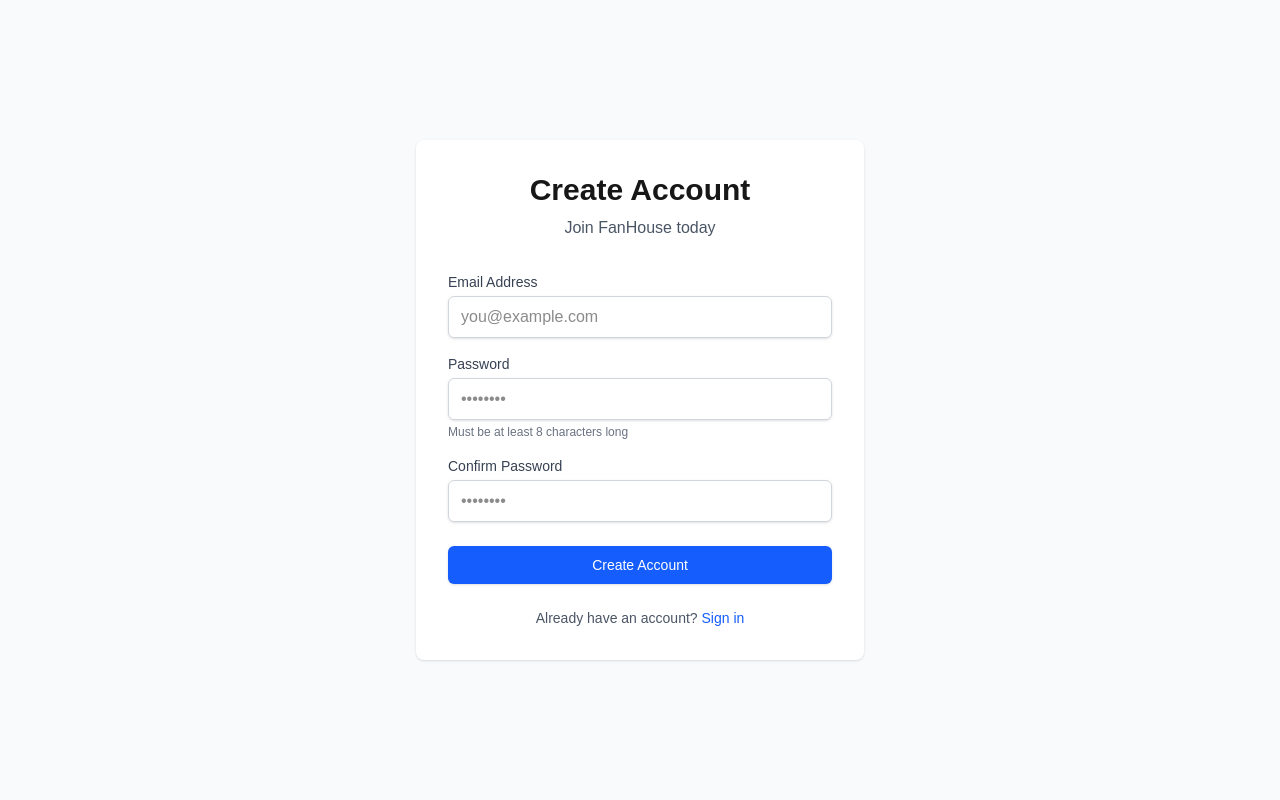
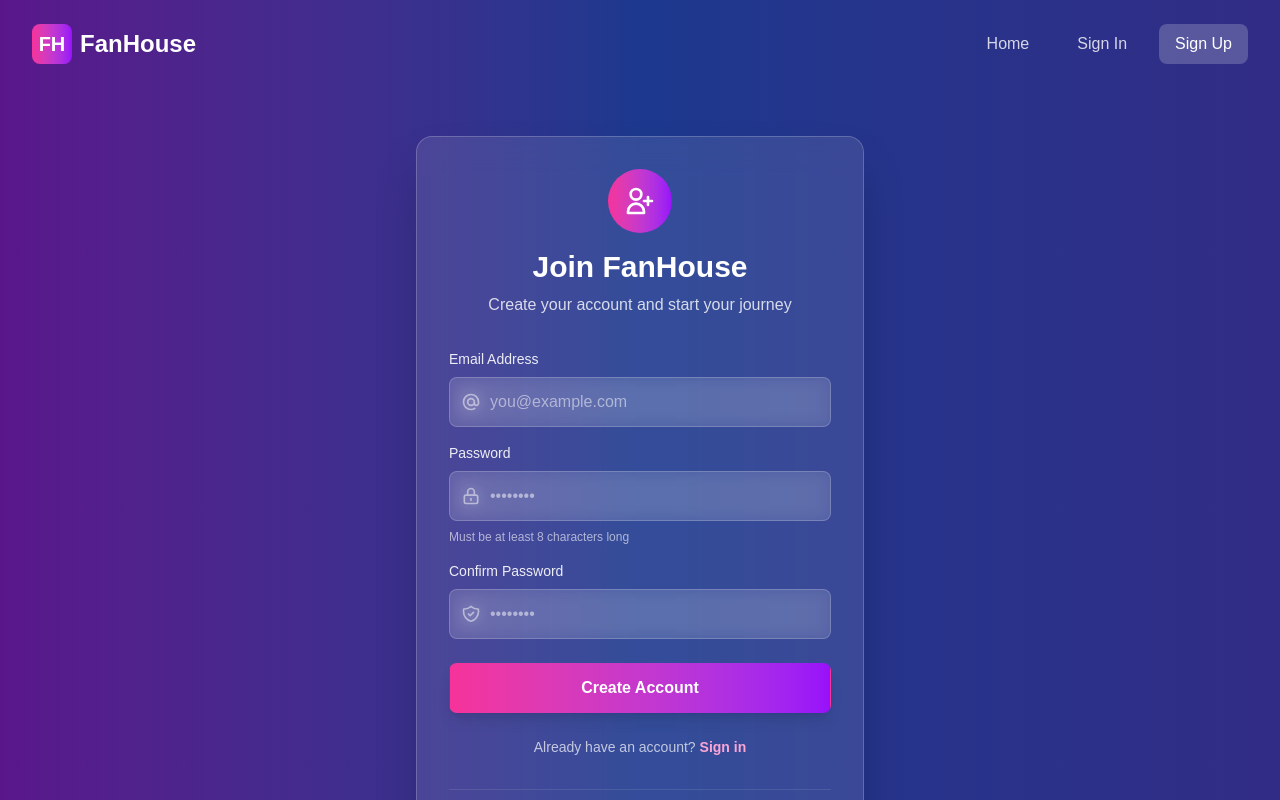
Before and after one commit to Anteneh008/fanhouse-web, a Next.js app: page /register in a window 1280 px wide. Shown: the top 800 px of the page. Built offline with nearby package versions, Linux system fonts and the light colour scheme.

Commit message:
Refactor RegisterPage component to enhance UI and user experience. Standardize string quotes, improve error handling, and update form styling. Integrate PublicNav for better navigation and enhance visual appeal with a new background and layout adjustments.

```diff
--- a/app/register/page.tsx
+++ b/app/register/page.tsx
@@ -1,40 +1,41 @@
-'use client';
+"use client";
 
-import { useState, FormEvent } from 'react';
-import { useRouter } from 'next/navigation';
-import Link from 'next/link';
+import { useState, FormEvent } from "react";
+import { useRouter } from "next/navigation";
+import Link from "next/link";
+import PublicNav from "@/app/components/PublicNav";
 
 export default function RegisterPage() {
   const router = useRouter();
-  const [email, setEmail] = useState('');
-  const [password, setPassword] = useState('');
-  const [confirmPassword, setConfirmPassword] = useState('');
-  const [error, setError] = useState('');
+  const [email, setEmail] = useState("");
+  const [password, setPassword] = useState("");
+  const [confirmPassword, setConfirmPassword] = useState("");
+  const [error, setError] = useState("");
   const [isLoading, setIsLoading] = useState(false);
 
   const handleSubmit = async (e: FormEvent<HTMLFormElement>) => {
     e.preventDefault();
-    setError('');
+    setError("");
 
     // Validate passwords match
     if (password !== confirmPassword) {
-      setError('Passwords do not match');
+      setError("Passwords do not match");
       return;
     }
 
     // Validate password length
     if (password.length < 8) {
-      setError('Password must be at least 8 characters long');
+      setError("Password must be at least 8 characters long");
       return;
     }
 
     setIsLoading(true);
 
     try {
-      const res = await fetch('/api/auth/register', {
-        method: 'POST',
+      const res = await fetch("/api/auth/register", {
+        method: "POST",
         headers: {
-          'Content-Type': 'application/json',
+          "Content-Type": "application/json",
         },
         body: JSON.stringify({ email, password }),
       });
@@ -42,42 +43,98 @@
       const data = await res.json();
 
       if (!res.ok) {
-        setError(data.error || 'Registration failed');
+        setError(data.error || "Registration failed");
         setIsLoading(false);
         return;
       }
 
       // Registration successful, redirect to dashboard
-      router.push('/dashboard');
+      router.push("/dashboard");
       router.refresh();
     } catch {
-      setError('An error occurred. Please try again.');
+      setError("An error occurred. Please try again.");
       setIsLoading(false);
     }
   };
 
   return (
-    <div className="min-h-screen flex items-center justify-center bg-gray-50">
-      <div className="max-w-md w-full space-y-8 p-8 bg-white rounded-lg shadow">
-        <div>
-          <h2 className="text-3xl font-bold text-center">Create Account</h2>
-          <p className="mt-2 text-center text-gray-600">
-            Join FanHouse today
+    <div className="min-h-screen bg-linear-to-r from-purple-900 via-blue-900 to-indigo-900">
+      <PublicNav />
+
+      <div className="flex items-center justify-center min-h-[calc(100vh-80px)] px-4 sm:px-6 lg:px-8 py-12">
+        <div className="max-w-md w-full">
+          {/* Register Card */}
+          <div className="bg-white/10 backdrop-blur-lg rounded-2xl p-8 border border-white/20 shadow-2xl">
+            <div className="text-center mb-8">
+              <div className="inline-flex w-16 h-16 bg-linear-to-r from-pink-500 to-purple-600 rounded-full items-center justify-center mb-4">
+                <svg
+                  className="w-8 h-8 text-white"
+                  fill="none"
+                  stroke="currentColor"
+                  viewBox="0 0 24 24"
+                >
+                  <path
+                    strokeLinecap="round"
+                    strokeLinejoin="round"
+                    strokeWidth={2}
+                    d="M18 9v3m0 0v3m0-3h3m-3 0h-3m-2-5a4 4 0 11-8 0 4 4 0 018 0zM3 20a6 6 0 0112 0v1H3v-1z"
+                  />
+                </svg>
+              </div>
+              <h2 className="text-3xl font-bold text-white mb-2">
+                Join FanHouse
+              </h2>
+              <p className="text-white/80">
+                Create your account and start your journey
               </p>
             </div>
 
-        <form className="mt-8 space-y-6" onSubmit={handleSubmit}>
+            <form className="space-y-6" onSubmit={handleSubmit}>
               {error && (
-            <div className="bg-red-50 border border-red-200 text-red-700 px-4 py-3 rounded">
+                <div className="bg-red-500/20 border border-red-500/50 text-red-200 px-4 py-3 rounded-lg backdrop-blur-sm">
+                  <div className="flex items-center">
+                    <svg
+                      className="w-5 h-5 mr-2"
+                      fill="none"
+                      stroke="currentColor"
+                      viewBox="0 0 24 24"
+                    >
+                      <path
+                        strokeLinecap="round"
+                        strokeLinejoin="round"
+                        strokeWidth={2}
+                        d="M12 8v4m0 4h.01M21 12a9 9 0 11-18 0 9 9 0 0118 0z"
+                      />
+                    </svg>
                     {error}
+                  </div>
                 </div>
               )}
 
               <div className="space-y-4">
                 <div>
-              <label htmlFor="email" className="block text-sm font-medium text-gray-700">
+                  <label
+                    htmlFor="email"
+                    className="block text-sm font-medium text-white/90 mb-2"
+                  >
                     Email Address
                   </label>
+                  <div className="relative">
+                    <div className="absolute inset-y-0 left-0 pl-3 flex items-center pointer-events-none">
+                      <svg
+                        className="h-5 w-5 text-white/50"
+                        fill="none"
+                        stroke="currentColor"
+                        viewBox="0 0 24 24"
+                      >
+                        <path
+                          strokeLinecap="round"
+                          strokeLinejoin="round"
+                          strokeWidth={2}
+                          d="M16 12a4 4 0 10-8 0 4 4 0 008 0zm0 0v1.5a2.5 2.5 0 005 0V12a9 9 0 10-9 9m4.5-1.206a8.959 8.959 0 01-4.5 1.207"
+                        />
+                      </svg>
+                    </div>
                     <input
                       id="email"
                       name="email"
@@ -85,15 +142,35 @@
                       required
                       value={email}
                       onChange={(e) => setEmail(e.target.value)}
-                className="mt-1 block w-full px-3 py-2 border border-gray-300 rounded-md shadow-sm focus:outline-none focus:ring-blue-500 focus:border-blue-500"
+                      className="block w-full pl-10 pr-3 py-3 bg-white/10 border border-white/20 rounded-lg text-white placeholder-white/50 focus:outline-none focus:ring-2 focus:ring-pink-500 focus:border-transparent backdrop-blur-sm transition-all"
                       placeholder="you@example.com"
                     />
                   </div>
+                </div>
 
                 <div>
-              <label htmlFor="password" className="block text-sm font-medium text-gray-700">
+                  <label
+                    htmlFor="password"
+                    className="block text-sm font-medium text-white/90 mb-2"
+                  >
                     Password
                   </label>
+                  <div className="relative">
+                    <div className="absolute inset-y-0 left-0 pl-3 flex items-center pointer-events-none">
+                      <svg
+                        className="h-5 w-5 text-white/50"
+                        fill="none"
+                        stroke="currentColor"
+                        viewBox="0 0 24 24"
+                      >
+                        <path
+                          strokeLinecap="round"
+                          strokeLinejoin="round"
+                          strokeWidth={2}
+                          d="M12 15v2m-6 4h12a2 2 0 002-2v-6a2 2 0 00-2-2H6a2 2 0 00-2 2v6a2 2 0 002 2zm10-10V7a4 4 0 00-8 0v4h8z"
+                        />
+                      </svg>
+                    </div>
                     <input
                       id="password"
                       name="password"
@@ -101,18 +178,38 @@
                       required
                       value={password}
                       onChange={(e) => setPassword(e.target.value)}
-                className="mt-1 block w-full px-3 py-2 border border-gray-300 rounded-md shadow-sm focus:outline-none focus:ring-blue-500 focus:border-blue-500"
+                      className="block w-full pl-10 pr-3 py-3 bg-white/10 border border-white/20 rounded-lg text-white placeholder-white/50 focus:outline-none focus:ring-2 focus:ring-pink-500 focus:border-transparent backdrop-blur-sm transition-all"
                       placeholder="••••••••"
                     />
-              <p className="mt-1 text-xs text-gray-500">
+                  </div>
+                  <p className="mt-2 text-xs text-white/60">
                     Must be at least 8 characters long
                   </p>
                 </div>
 
                 <div>
-              <label htmlFor="confirmPassword" className="block text-sm font-medium text-gray-700">
+                  <label
+                    htmlFor="confirmPassword"
+                    className="block text-sm font-medium text-white/90 mb-2"
+                  >
                     Confirm Password
                   </label>
+                  <div className="relative">
+                    <div className="absolute inset-y-0 left-0 pl-3 flex items-center pointer-events-none">
+                      <svg
+                        className="h-5 w-5 text-white/50"
+                        fill="none"
+                        stroke="currentColor"
+                        viewBox="0 0 24 24"
+                      >
+                        <path
+                          strokeLinecap="round"
+                          strokeLinejoin="round"
+                          strokeWidth={2}
+                          d="M9 12l2 2 4-4m5.618-4.016A11.955 11.955 0 0112 2.944a11.955 11.955 0 01-8.618 3.04A12.02 12.02 0 003 9c0 5.591 3.824 10.29 9 11.622 5.176-1.332 9-6.03 9-11.622 0-1.042-.133-2.052-.382-3.016z"
+                        />
+                      </svg>
+                    </div>
                     <input
                       id="confirmPassword"
                       name="confirmPassword"
@@ -120,9 +217,10 @@
                       required
                       value={confirmPassword}
                       onChange={(e) => setConfirmPassword(e.target.value)}
-                className="mt-1 block w-full px-3 py-2 border border-gray-300 rounded-md shadow-sm focus:outline-none focus:ring-blue-500 focus:border-blue-500"
+                      className="block w-full pl-10 pr-3 py-3 bg-white/10 border border-white/20 rounded-lg text-white placeholder-white/50 focus:outline-none focus:ring-2 focus:ring-pink-500 focus:border-transparent backdrop-blur-sm transition-all"
                       placeholder="••••••••"
                     />
+                  </div>
                 </div>
               </div>
 
@@ -130,19 +228,76 @@
                 <button
                   type="submit"
                   disabled={isLoading}
-              className="w-full flex justify-center py-2 px-4 border border-transparent rounded-md shadow-sm text-sm font-medium text-white bg-blue-600 hover:bg-blue-700 focus:outline-none focus:ring-2 focus:ring-offset-2 focus:ring-blue-500 disabled:opacity-50 disabled:cursor-not-allowed"
+                  className="w-full flex justify-center items-center py-3 px-4 border border-transparent rounded-lg shadow-lg text-base font-semibold text-white bg-linear-to-r from-pink-500 to-purple-600 hover:from-pink-600 hover:to-purple-700 focus:outline-none focus:ring-2 focus:ring-offset-2 focus:ring-pink-500 disabled:opacity-50 disabled:cursor-not-allowed transition-all transform hover:scale-[1.02] active:scale-[0.98]"
                 >
-              {isLoading ? 'Creating account...' : 'Create Account'}
+                  {isLoading ? (
+                    <>
+                      <svg
+                        className="animate-spin -ml-1 mr-3 h-5 w-5 text-white"
+                        xmlns="http://www.w3.org/2000/svg"
+                        fill="none"
+                        viewBox="0 0 24 24"
+                      >
+                        <circle
+                          className="opacity-25"
+                          cx="12"
+                          cy="12"
+                          r="10"
+                          stroke="currentColor"
+                          strokeWidth="4"
+                        ></circle>
+                        <path
+                          className="opacity-75"
+                          fill="currentColor"
+                          d="M4 12a8 8 0 018-8V0C5.373 0 0 5.373 0 12h4zm2 5.291A7.962 7.962 0 014 12H0c0 3.042 1.135 5.824 3 7.938l3-2.647z"
+                        ></path>
+                      </svg>
+                      Creating account...
+                    </>
+                  ) : (
+                    "Create Account"
+                  )}
                 </button>
               </div>
 
-          <div className="text-center text-sm">
-            <span className="text-gray-600">Already have an account? </span>
-            <Link href="/login" className="font-medium text-blue-600 hover:text-blue-500">
+              <div className="text-center">
+                <p className="text-white/70 text-sm">
+                  Already have an account?{" "}
+                  <Link
+                    href="/login"
+                    className="font-semibold text-pink-300 hover:text-pink-200 transition-colors"
+                  >
                     Sign in
                   </Link>
+                </p>
               </div>
             </form>
+
+            {/* Divider */}
+            <div className="mt-8 pt-6 border-t border-white/10">
+              <p className="text-center text-white/60 text-sm">
+                By creating an account, you agree to our{" "}
+                <Link href="#" className="text-pink-300 hover:text-pink-200">
+                  Terms of Service
+                </Link>{" "}
+                and{" "}
+                <Link href="#" className="text-pink-300 hover:text-pink-200">
+                  Privacy Policy
+                </Link>
+              </p>
+            </div>
+          </div>
+
+          {/* Additional Info */}
+          <div className="mt-6 text-center">
+            <Link
+              href="/"
+              className="text-white/70 hover:text-white text-sm transition-colors"
+            >
+              ← Back to home
+            </Link>
+          </div>
+        </div>
       </div>
     </div>
   );
```
Lines whose indentation alone changed are shown as unchanged.
